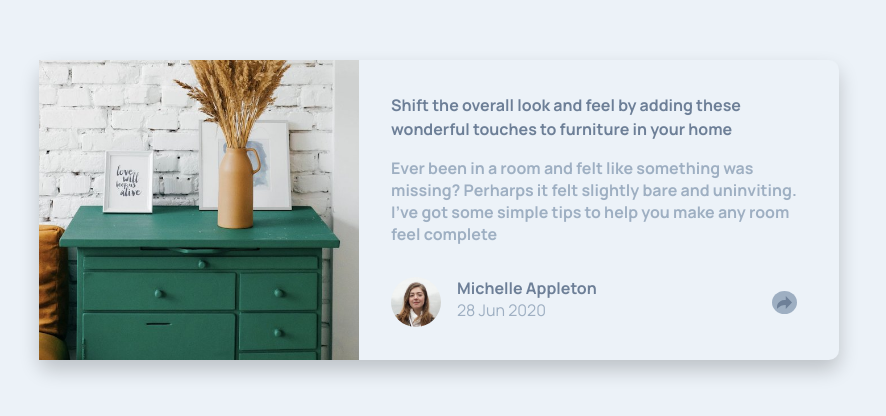
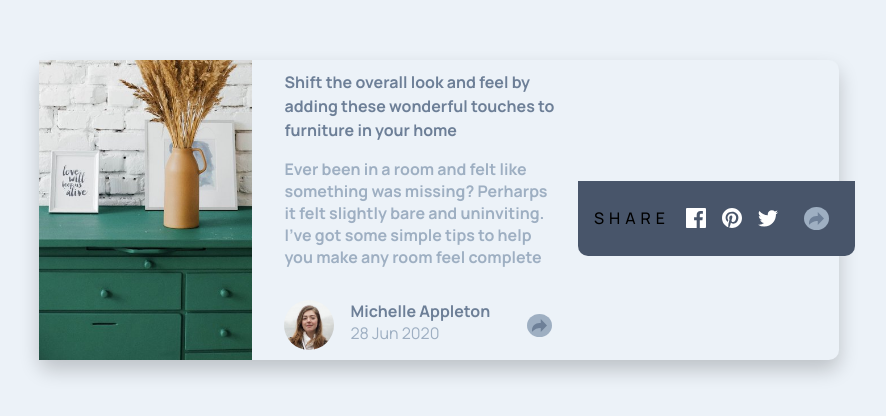
Before and after one commit to DhirtyHefty/Article-Preview, a plain HTML site: page index.html in a window 1280 px wide. Shown: the part 206-622 px from the top of the page, without its empty margins (201-1087 px from the left). Drawn offline with Linux system fonts and the light colour scheme.

Commit message:
adding the share pop up

```diff
--- a/index.html
+++ b/index.html
@@ -37,6 +37,17 @@
                     </button>
                 </div>
         </section>
+        <div class="share-popup hidden">
+                    <span class="share-text">Share</span>
+                    <div class="social-icons">
+                        <a href="#"><img src="images/icon-facebook.svg" ></a>
+                        <a href="#"><img src="images/icon-pinterest.svg" ></a>
+                        <a href="#"><img src="images/icon-twitter.svg" ></a>
+                    </div>
+                    <button class="share-button">
+                        <img class="share-icon" src="images/icon-share.svg" alt="Share Icon">
+                    </button>
+                </div>
     </main>
     <script src="script.js"></script>
 </body>
--- a/script.js
+++ b/script.js
@@ -0,0 +1,9 @@
+const shareButton = document.querySelector('.share-button')
+const profileSection = document.querySelector('.profile-section')
+const sharePopup = document.querySelector('.share-popup')
+
+shareButton.addEventListener('click', () => {
+    shareButton.classList.toggle('active');
+    sharePopup.classList.toggle('hidden');
+    profileSection.classList.toggle('hidden');
+})
--- a/style.css
+++ b/style.css
@@ -114,6 +114,47 @@ body {
     padding: -5px;
 }
 
+.share-popup{
+    display: flex;
+    align-items: center;
+    gap: 1rem;
+    background-color: var(--VeryDarkGrayishBlue);
+    padding: 1rem;
+    border-radius: 0 0 10px 10px;
+    margin: 1rem -1rem 0 -1rem;
+}
+
+.share-popup .hidden{
+    display: none;
+}
+
+.share-text{
+    text-transform: uppercase;
+    font-weight: 500;
+    letter-spacing: 5px;
+}
+
+.social-icons{
+    display: flex;
+    gap: 1rem;
+    align-items: center;
+
+}
+
+.social-icons img {
+    width: 20px;
+    height: auto;
+}
+
+/*hides profile section when active*/
+.profile-section.hidden{
+    display: none;
+}
+
+/*active state*/
+.share-button.active{
+    background-color: var(--DesaturatedDarkBlue);
+}
 @media (min-width: 1024px) {
     .main-container{
         display: flex;
```
